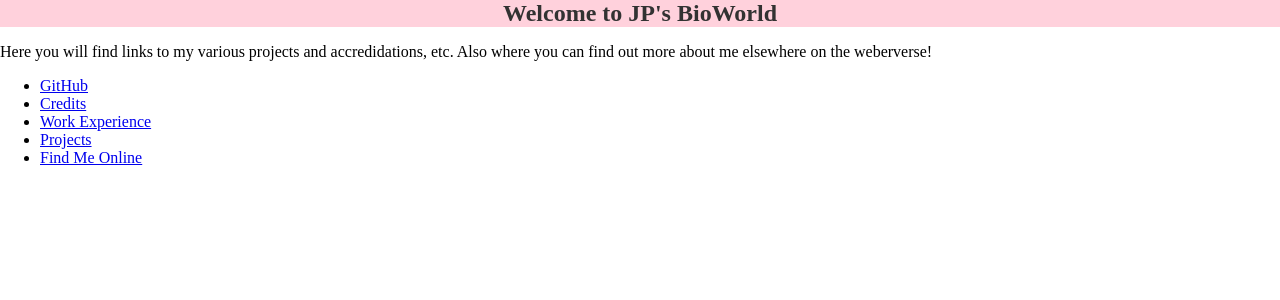
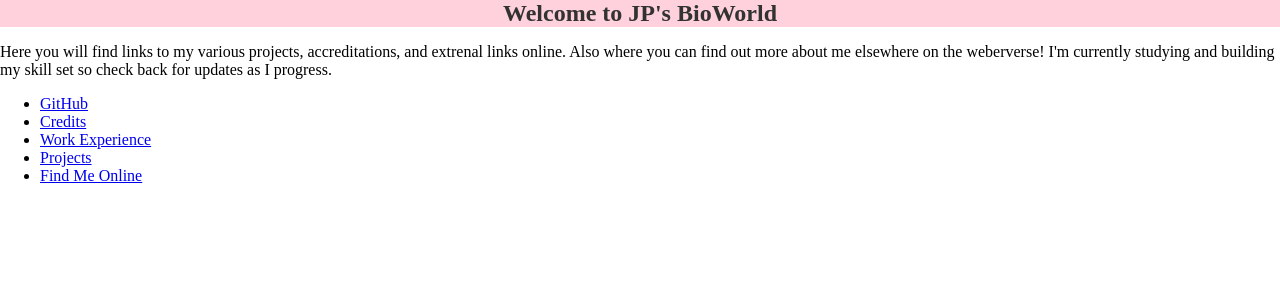
Before and after one commit to JLBlack/Website, a Django app: page / in a window 1280 px wide. Shown: the top 300 px of the page. Run offline with Django 3.2, Linux system fonts and the light colour scheme.

Commit message:
rewrote some of the pages with html

```diff
--- a/website/core/templates/credits.html
+++ b/website/core/templates/credits.html
@@ -4,6 +4,6 @@
 
 <h1>Completed Classes and Accreditations</h1>
 
-<p>One day I'll be a certified bitch.</p>
+<p>Currently studying to qualify for various accreditations. </p>
 
 {% endblock main %}
--- a/website/core/templates/employment.html
+++ b/website/core/templates/employment.html
@@ -4,6 +4,8 @@
 
 <h1>Work Experience</h1>
 
-<p>Hire me I'm desperate!</p>
+<p>Currently studying to qualify for entry level engineering work
+   or internship.
+</p>
 
 {% endblock main %}
--- a/website/core/templates/home.html
+++ b/website/core/templates/home.html
@@ -6,9 +6,11 @@
 <h1>Welcome to JP's BioWorld</h1>
 
 <p>
-    Here you will find links to my various projects and
-    accredidations, etc. Also where you can find out more
-    about me elsewhere on the weberverse!
+    Here you will find links to my various projects,
+    accreditations, and extrenal links online. Also
+    where you can find out more about me elsewhere on
+    the weberverse! I'm currently studying and building
+    my skill set so check back for updates as I progress.
 </p>
 
 <nav>
--- a/website/core/templates/online.html
+++ b/website/core/templates/online.html
@@ -4,6 +4,8 @@
 
 <h1>Links to find me online</h1>
 
-<p>I don't have online nudes Tim!</p>
+<p>Aside from my Github, you can find me and my work online at the
+   following links listed on this page.
+</p>
 
 {% endblock main %}
--- a/website/core/templates/projects.html
+++ b/website/core/templates/projects.html
@@ -5,7 +5,7 @@
 <h1>Projects Page</h1>
 
 <p>
-    One day I will have projects to share unless I fail miserably.
+    Projects go here.
 </p>
 
 {% endblock main %}
```
